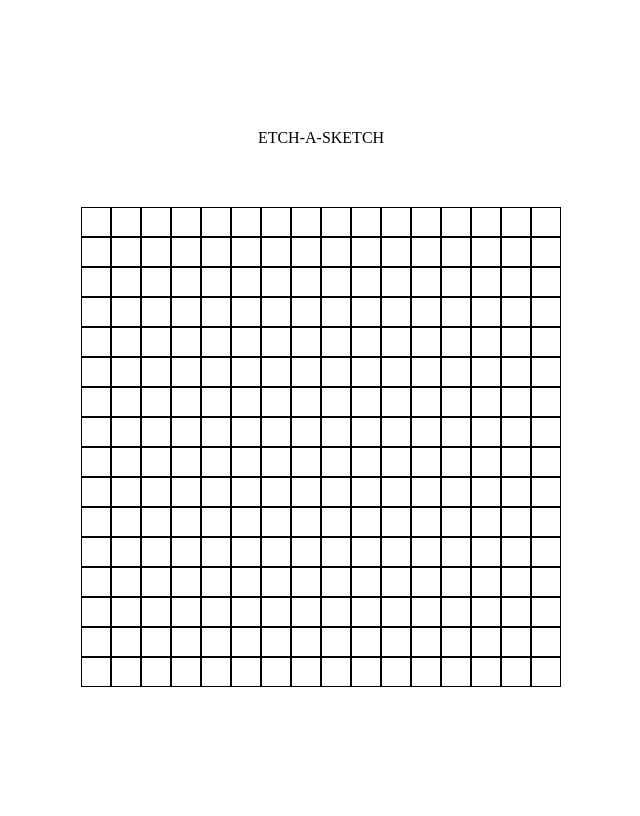
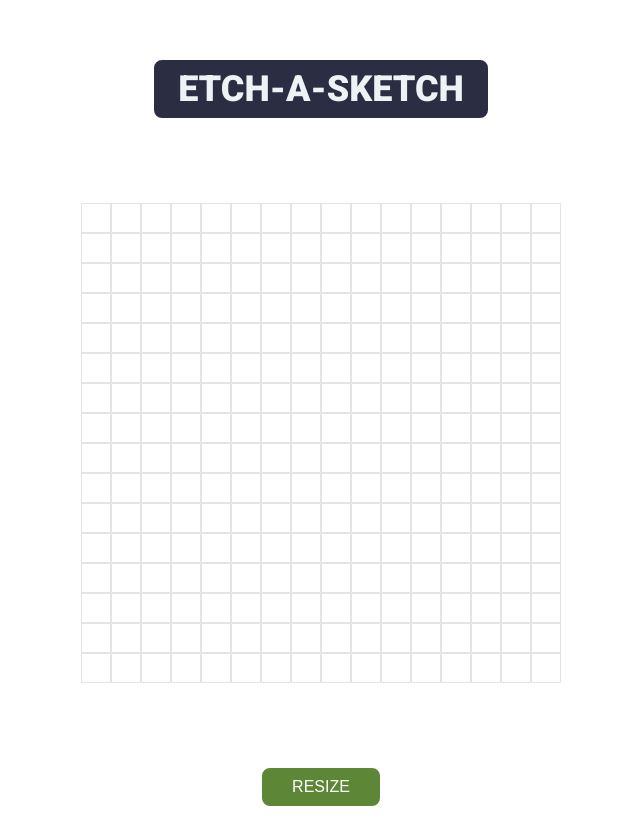
Before and after one commit to G0D-SLAYER/etch-a-sketch, a plain HTML site: page index.html in a window 1280 px wide. Shown: the whole page, without its empty margins (319-959 px from the left). Drawn offline with Linux system fonts and the light colour scheme; a web font is replaced by a local one.

Commit message:
added all the properties needed. made the grid change color every time mouse hovers over it. added option to change number of grids in the container. button added to prompt user to input number of grid. changed the style of heading and button.

```diff
--- a/index.html
+++ b/index.html
@@ -11,5 +11,6 @@
     <div id="heading">ETCH-A-SKETCH</div>
     <div id="container">
     </div>
+    <button id="resize">RESIZE</button>
 </body>
 </html>
--- a/scripts.js
+++ b/scripts.js
@@ -1,5 +1,5 @@
-const row = 16;
-const column = 16;
+const container = document.getElementById("container");
+const resizeButton = document.getElementById("resize");
 
 function getRandomRGB() {
   const r = Math.floor(Math.random() * 256);
@@ -8,28 +8,23 @@
   return `rgb(${r}, ${g}, ${b})`;
 }
 
-const container = document.querySelector("#container");
-let div = null
+function createGrid(size) {
+  container.innerHTML = "";
+  const squareSize = (480 / size)-2;
 
-let containerStyle = window.getComputedStyle(container);
-let width = parseInt(containerStyle.getPropertyValue("width"));
-let gridSide = (width/16) - 2;
-let side = gridSide+"px";
-// console.log(width);
 
-for (i = 0; i < row; i++){
-    for (j = 0; j < column; j++){
-        div = document.createElement("div");
-        div.className = "grid";
-        div.style.width = side;
-        div.style.height = side;
-        container.appendChild(div);
-    }
+
+  for (let i = 0; i < size * size; i++) {
+    const square = document.createElement("div");
+    square.classList.add("square");
+    square.style.width = `${squareSize}px`;
+    square.style.height = `${squareSize}px`;
+    square.style.opacity = "0.1";
+    container.appendChild(square);
   }
 
-const grid = document.querySelectorAll(".grid");
-
-grid.forEach((square) => {
+  const squares = document.querySelectorAll(".square");
+  squares.forEach((square) => {
     square.addEventListener("mouseover", () => {
       const randomColor = getRandomRGB();
       square.style.backgroundColor = randomColor;
@@ -39,4 +34,18 @@
         square.style.opacity = (currentOpacity + 0.1).toString();
       }
     });
-})
+  });
+}
+
+createGrid(16);
+
+resizeButton.addEventListener("click", () => {
+  let newSize = prompt("Enter the number of squares per side (maximum 100):");
+  newSize = parseInt(newSize);
+
+  if (newSize && newSize > 0 && newSize <= 100) {
+    createGrid(newSize);
+  } else {
+    alert("Please enter a valid number between 1 and 100");
+  }
+});
--- a/styles.css
+++ b/styles.css
@@ -1,30 +1,59 @@
+@import url('https://fonts.googleapis.com/css2?family=Cherry+Cream+Soda&family=Roboto:ital,wght@0,100;0,300;0,400;0,500;0,700;0,900;1,100;1,300;1,400;1,500;1,700;1,900&display=swap');
+
 body {
+    font-family: "Cherry Cream Soda", "Roboto", serif;
     padding: 0;
     border: 0;
     min-width: 100vh;
     height: 100vh;
     display: flex;
     flex-direction: column;
-    justify-content: center;
+    justify-content: space-between;
     align-items: center;
+    gap: 30px;
 }
 
 #heading {
-    margin-bottom: 60px;
+    margin-top: 50px;
+    font-size: 36px;
+    font-weight: 900;
+    color: #edf2f4;
+    background-color: #2b2d42;
+    border: 2px solid white;
+    border-radius: 10px;
+    padding: 8px 24px;
+}
+
+#resize {
+    font-family: "Cherry Cream Soda", "Roboto" serif;;
+    font-size: 16px;
+    font-weight: 500;
+    color: white;
+    padding: 10px 30px;
+    margin: 0px;
+    background-color: #5D8736;
+    border: 2px solid white;
+    border-radius: 10px;
+}
+
+#resize:hover {
+    background-color: #2b10a1;
 }
 
 #container {
     /* flex: auto; */
     flex-shrink: 0;
     display: flex;
+    /* justify-content: stretch1; */
     flex-wrap: wrap;
     width: 480px;
-    height: 480px;
+    max-height: 480px;
     aspect-ratio: 1/1;
 }
 
-.grid {
+.square {
     /* flex: 1,1,auto; */
+    margin: 0px;
     border: 1px solid black;
     background-color: #fff;
     transition: background-color 0.3s, opacity 0.3s;
```
Lines whose indentation alone changed are shown as unchanged.
